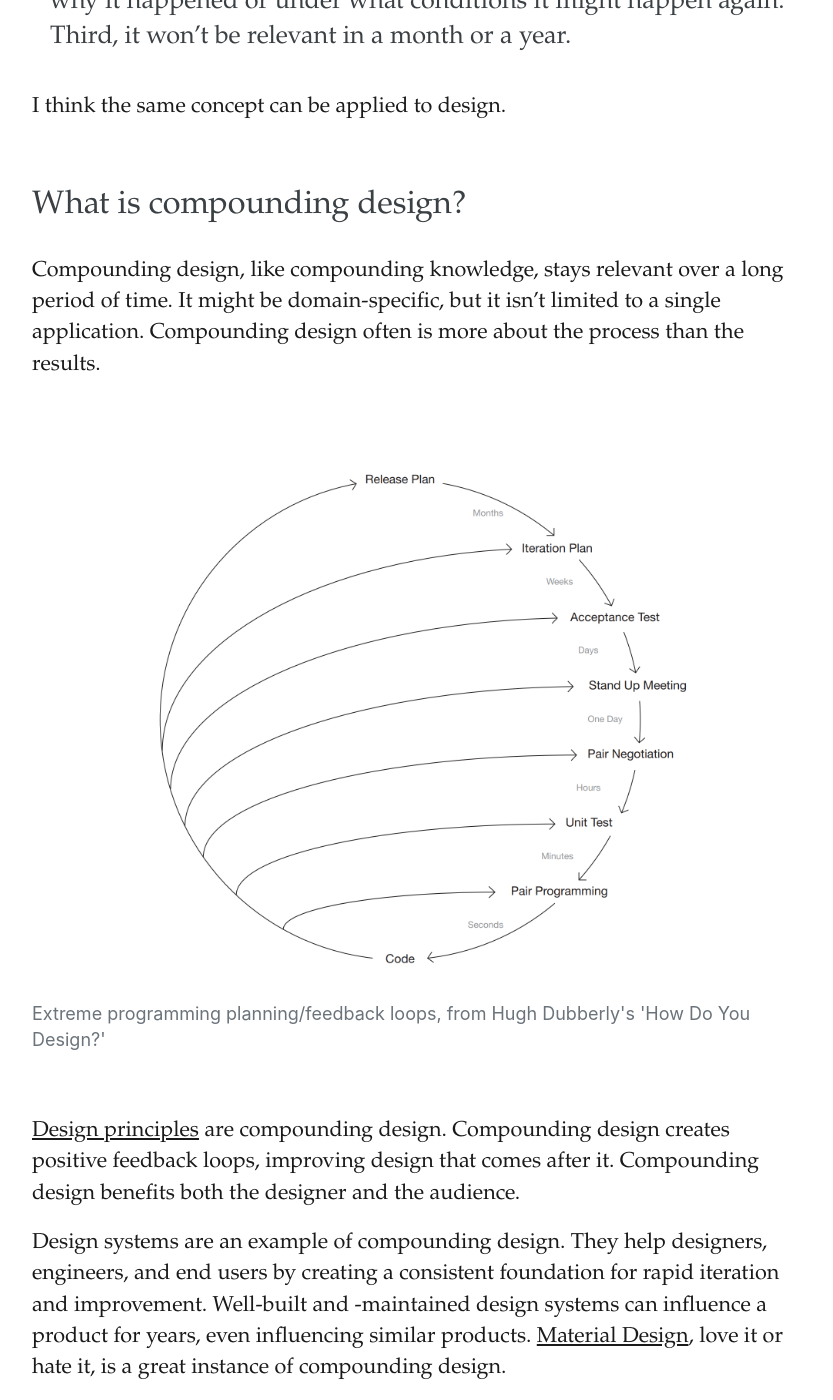
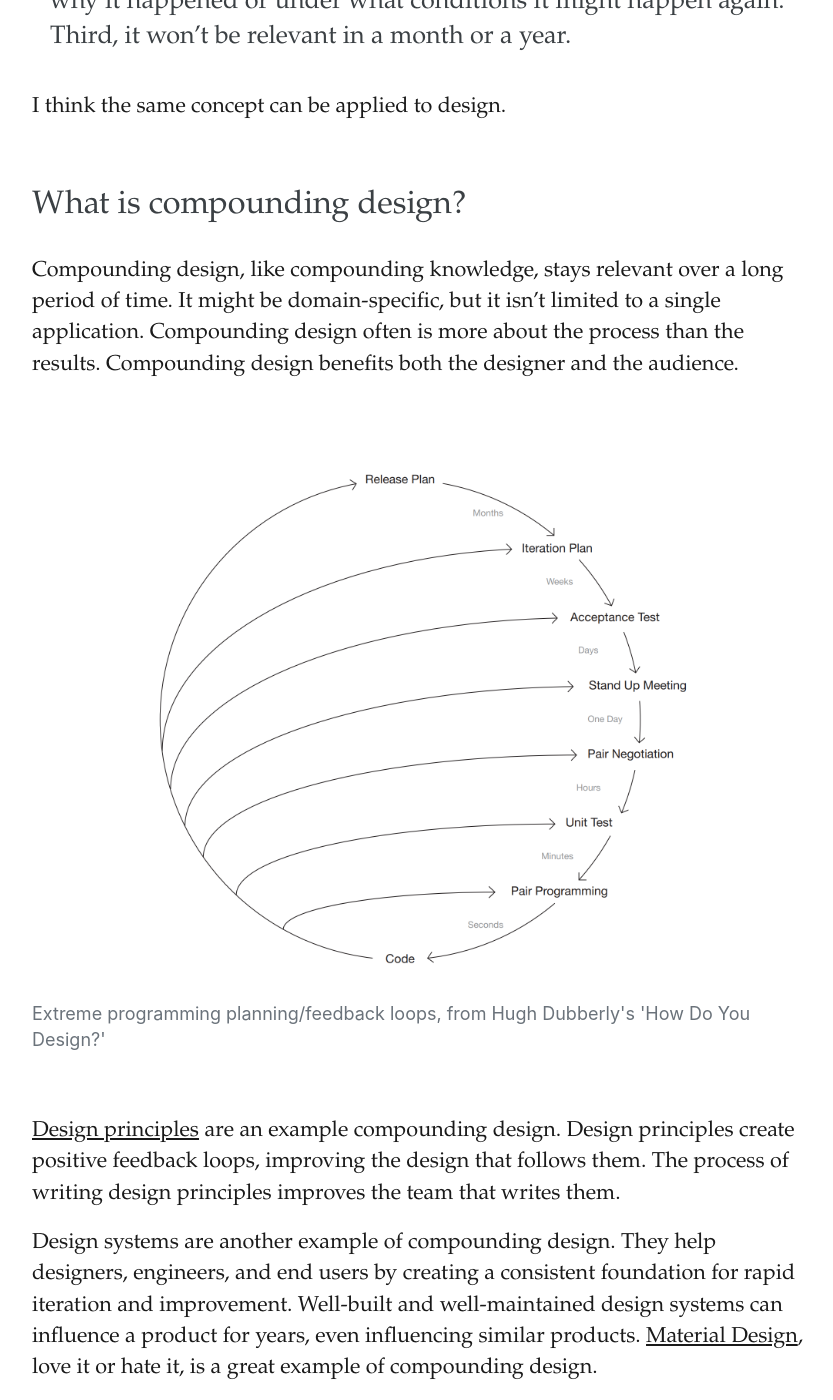
Before and after one commit to ilikescience/ilikescience.github.io, a Jekyll site: the page built from _posts/2019-02-10-compounding-design.markdown, in a window 1280 px wide and 1400 px high, scrolled down 884 px. Shown: the whole window, without its empty margins (94-927 px from the left). Built offline with Jekyll 4.4.1, drawn with Linux system fonts in a browser that asks for light colours; some web fonts are replaced; our own code applies the rules of GitHub Pages for plain Markdown files; some of the changed text lies outside the part shown.

Commit message:
continue drafting compounding post

```diff
--- a/_posts/2019-02-10-compounding-design.markdown
+++ b/_posts/2019-02-10-compounding-design.markdown
@@ -1,6 +1,8 @@
 ---
 title: Compounding design
-categories: writing
+categories:
+- writing
+- design
 og:
   title: Compounding design
   description: How to design things that grow
@@ -24,16 +26,18 @@ I think the same concept can be applied to design.
 
 ## What is compounding design?
 
-Compounding design, like compounding knowledge, stays relevant over a long period of time. It might be domain-specific, but it isn't limited to a single application. Compounding design often is more about the process than the results.
+Compounding design, like compounding knowledge, stays relevant over a long period of time. It might be domain-specific, but it isn't limited to a single application. Compounding design often is more about the process than the results. Compounding design benefits both the designer and the audience.
 
 {% include image.html src="/images/compounding-1.png" caption="Extreme programming planning/feedback loops, from Hugh Dubberly's 'How Do You Design?'"%}
 
-[Design principles](/writing/principles) are compounding design. Compounding design creates positive feedback loops, improving design that comes after it. Compounding design benefits both the designer and the audience.
+[Design principles](/writing/principles) are an example compounding design. Design principles create positive feedback loops, improving the design that follows them. The process of writing design principles improves the team that writes them.
 
-Design systems are an example of compounding design. They help designers, engineers, and end users by creating a consistent foundation for rapid iteration and improvement. Well-built and -maintained design systems can influence a product for years, even influencing similar products. [Material Design](https://material.io/), love it or hate it, is a great instance of compounding design.
+Design systems are another example of compounding design. They help designers, engineers, and end users by creating a consistent foundation for rapid iteration and improvement. Well-built and well-maintained design systems can influence a product for years, even influencing similar products. [Material Design](https://material.io/), love it or hate it, is a great example of compounding design.
 
 ## What is expiring design?
 
 Expiring design is immediately useful, but quickly becomes useless. It captures the state of a problem at a moment in time. Expiring design, unlike expiring knowledge, is very detailed. It is single-use.
 
 You can recognize expiring design by its filename. 'Layout2_revision3_final' is an expiring design.
+
+Expiring design benefits the designer or the audience, but seldom both. Detailed static mockups help a designer communicate with engineers, but don't reflect the dynamic and interactive state of software.
```
